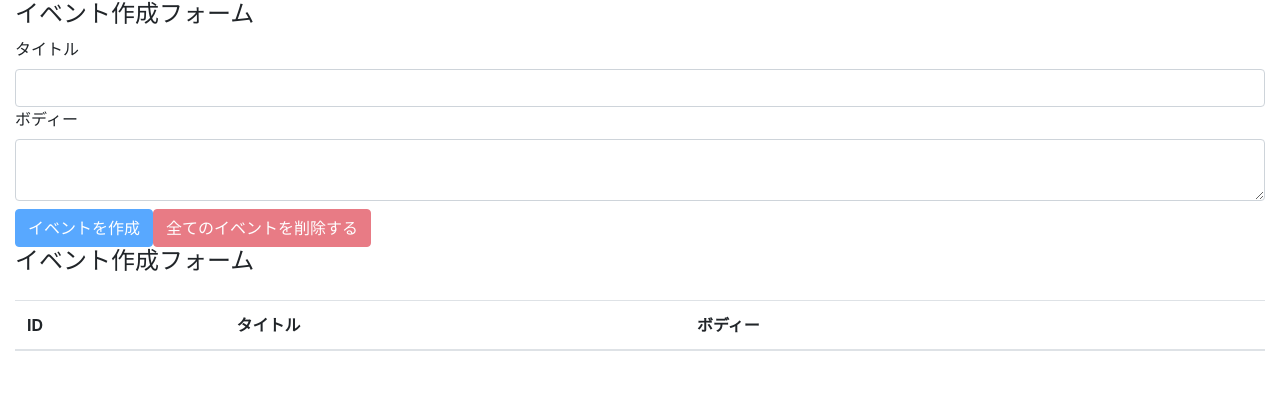
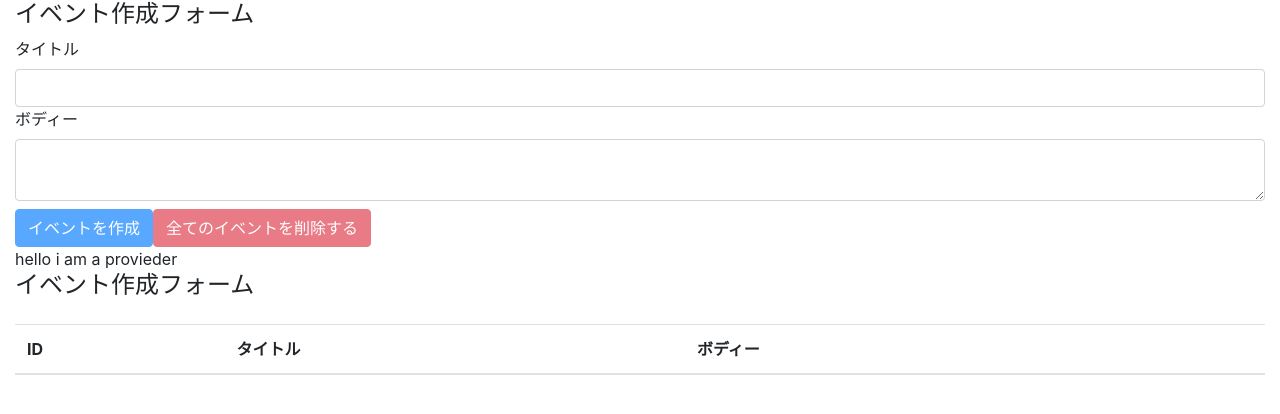
Before and after one commit to masashi49/react-hocks, a React (Create React App) app in the folder react-hooks-101/: page / in a window 1280 px wide. Shown: the top 414 px of the page. Built offline with nearby package versions, Linux system fonts and the light colour scheme.

Commit message:
consumerwo]

```diff
--- a/react-hooks-101/src/components/App.js
+++ b/react-hooks-101/src/components/App.js
@@ -3,16 +3,20 @@ import 'bootstrap/dist/css/bootstrap.min.css';
 
 import EventForm from "./EventForm"
 import Events from "./Events"
+import AppContext from "../contexts/AppContext"
 import reducer from "../reducers";
 
+console.log( AppContext )
 
 const App = () => {
   const [ state, dispatch ] = useReducer( reducer, [] ) // useReducerの第一引数にはreducerの実態、第二引数には初期状態、第三は初期化時のみ発火する関数」
   return (
-    <div className="container-fluid">
-      <EventForm state={ state } dispatch={ dispatch } />{/*stateをpropとして読ませることで、1つのstateを共有する。こうしないと別々のstateを定義してデータが反映されないというバグになる。*/ }
-      <Events state={ state } dispatch={ dispatch } />
-    </div>
+    <AppContext.Provider value="hello i am a provieder">
+      <div className="container-fluid">
+        <EventForm state={ state } dispatch={ dispatch } />{/*stateをpropとして読ませることで、1つのstateを共有する。こうしないと別々のstateを定義してデータが反映されないというバグになる。*/ }
+        <Events state={ state } dispatch={ dispatch } />
+      </div>
+    </AppContext.Provider>
   );
 }
 
--- a/react-hooks-101/src/components/Events.js
+++ b/react-hooks-101/src/components/Events.js
@@ -1,9 +1,14 @@
 import React from "react"
 import Event from "./Event"
+import AppContext from "../contexts/AppContext"
 
 const Events = ( { state, dispatch } ) => {
     return (
         <>
+            <AppContext.Consumer>
+                { value => { return <div>{ value }</div> } }
+            </AppContext.Consumer>
+
             <h4>イベント作成フォーム</h4>
             <table className="table table-hover mt-4">
                 <thead>
```
